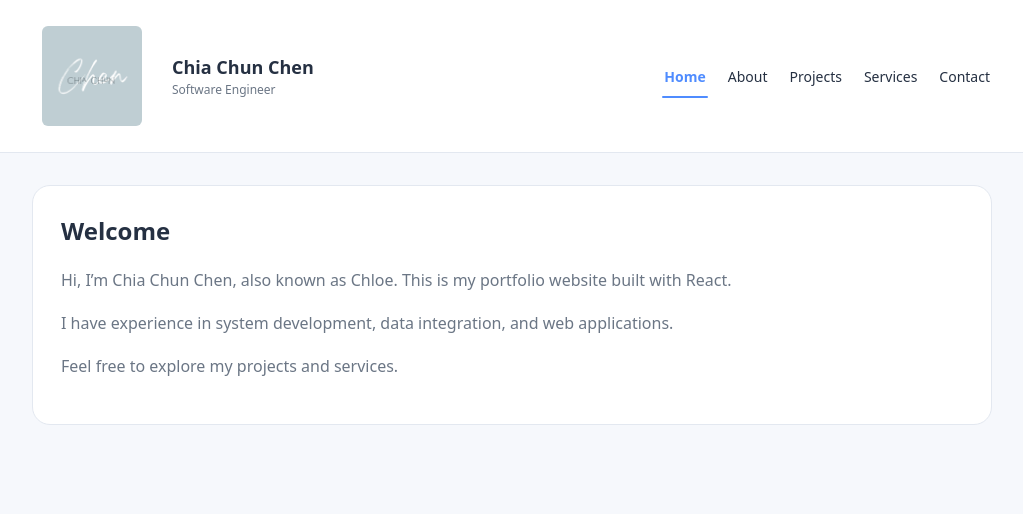
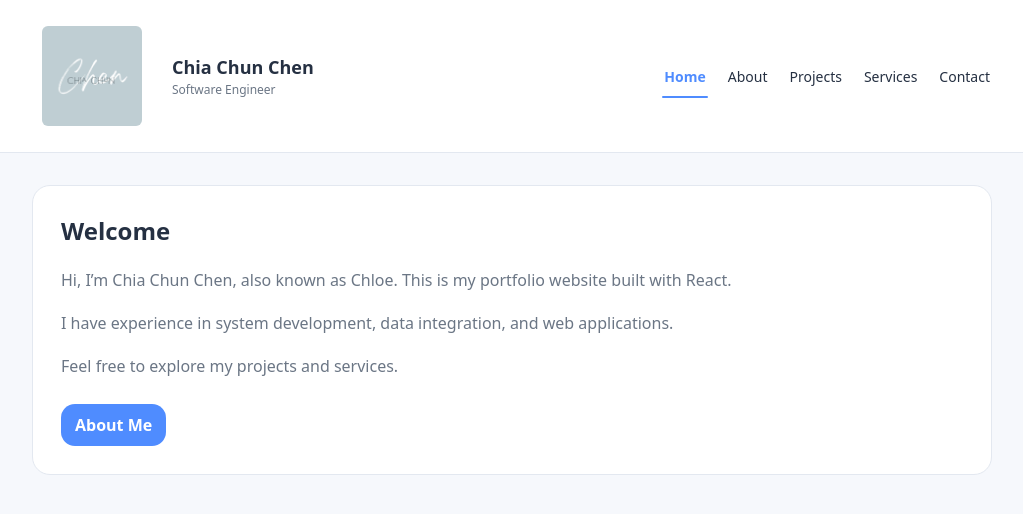
Before and after one commit to Chia-ChunChen/MyPortfolioSite, a React (Vite) app in the folder portfolio/: page / in a window 1280 px wide. Shown: the top 514 px of the page, without its empty margins (128-1151 px from the left). Built offline with nearby package versions, Linux system fonts and the light colour scheme.

Commit message:
Add a button that goes to the About Me page

```diff
--- a/portfolio/src/components/Home.jsx
+++ b/portfolio/src/components/Home.jsx
@@ -1,7 +1,10 @@
+import { Link } from "react-router-dom";
+
 export default function Home() {
   return (
     <div className="page">
       <h2>Welcome</h2>
+
       <p>
         Hi, I’m Chia Chun Chen, also known as Chloe. This is my portfolio website built with React.
       </p>
@@ -15,6 +18,12 @@ export default function Home() {
         Feel free to explore my projects and services.
       </p>
 
+      {/* go to about me */}
+      <div className="homeActions">
+        <Link to="/about" className="btnPrimary">
+          About Me
+        </Link>
+      </div>
     </div>
   );
 }
--- a/portfolio/src/index.css
+++ b/portfolio/src/index.css
@@ -131,6 +131,24 @@ body {
   color: var(--text-muted);
   line-height: 1.7;
 }
+
+/* ===== Home ===== */
+.homeActions {
+  margin-top: 24px;
+  display: flex;
+  gap: 16px;
+  flex-wrap: wrap;
+}
+
+.btnPrimary {
+  padding: 12px 20px;
+  border-radius: 14px;
+  background: var(--primary);
+  color: #fff;
+  text-decoration: none;
+  font-weight: 500;
+}
+
 
 /* ===== About ===== */
 .aboutLayout {
```
